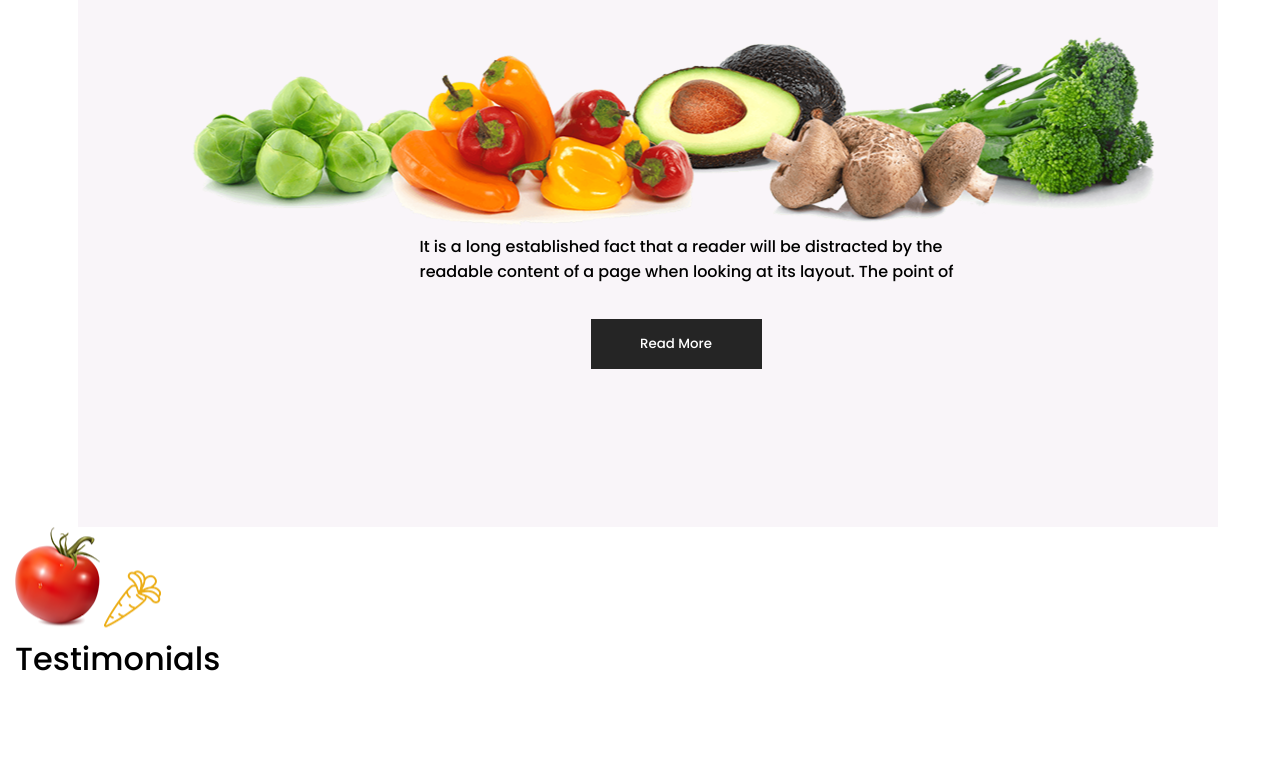
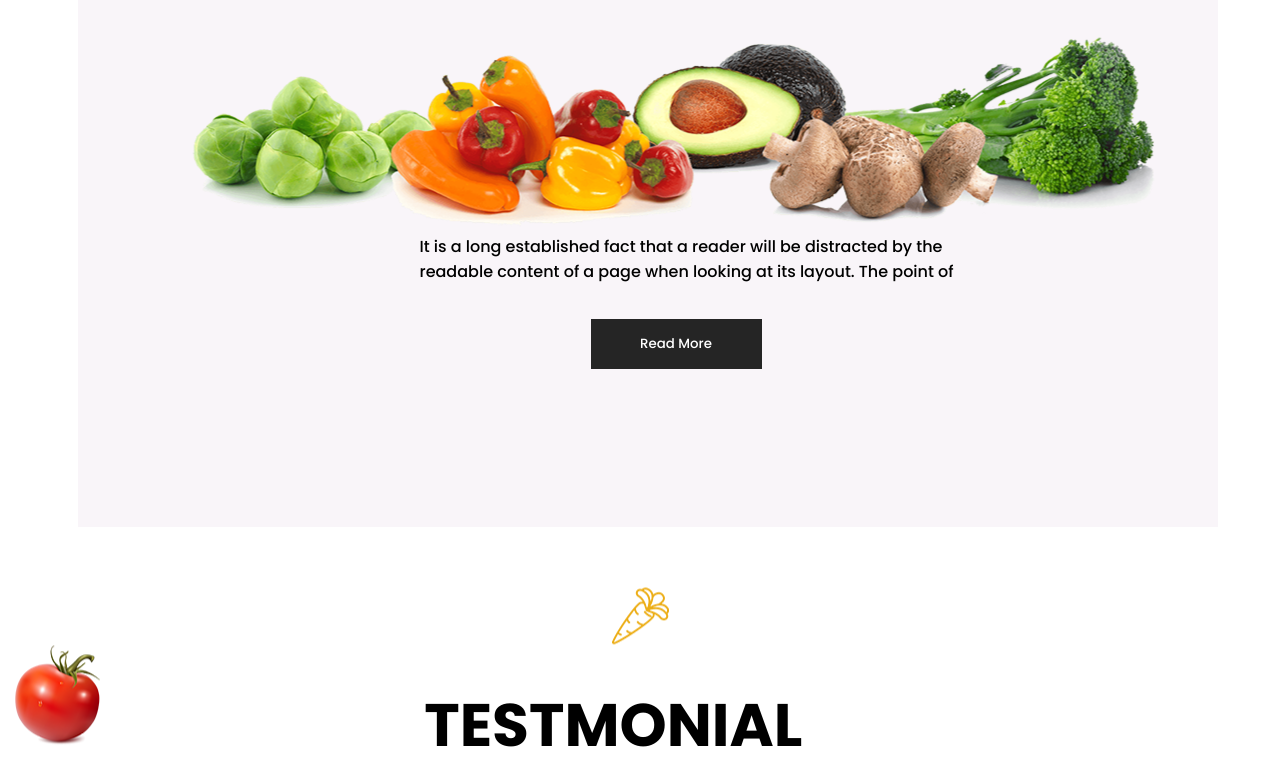
Before and after one commit to madiha-ansari/hackhton--practice, a plain HTML site: page index.html in a window 1280 px wide. Shown: the part 3146-3929 px from the top of the page. Drawn offline with Linux system fonts and the light colour scheme.

Commit message:
changing the img and heading

```diff
--- a/index.html
+++ b/index.html
@@ -185,28 +185,23 @@
 
         <!-- sixth container -->
 
-        <div class="testmonial">
-            <img id="tomato-one" src="assets/images/card-Image (9).png" alt="">
-            <img src="assets/images/carrot.png" alt="" >
-            <h1>Testimonials</h1>
+       <div class="carrot">
+        <img src="assets/images/carrot.png" alt="" ></div>
 
-            <div class="client">
-                <img src="" alt="">
-                <h1></h1>
-                <p></p>
 
-            </div>
+<div>
+<img src="./assets/images/card-Image (9).png"" alt="">
+<span style="padding-left: 320px;font-weight: bolder;font-size: 60px;">TESTMONIAL</span>
+</div>
 
-            <div class="review">
-                <img src="" alt="">
-                <p></p>
-                <img src="" alt="">
-            </div>
 
-            <div class="tomato">
-                <img src="" alt="">
-            </div>
-        </div>
+
+
+
+
+
+</div>
+
 
 
 
--- a/style.css
+++ b/style.css
@@ -387,3 +387,10 @@
 .fifth-container p {
     margin-left: 30%;
 }
+
+.carrot{
+padding-top: 60px;
+    display: flex;
+    justify-content: center;
+    align-items: center;
+}
```
